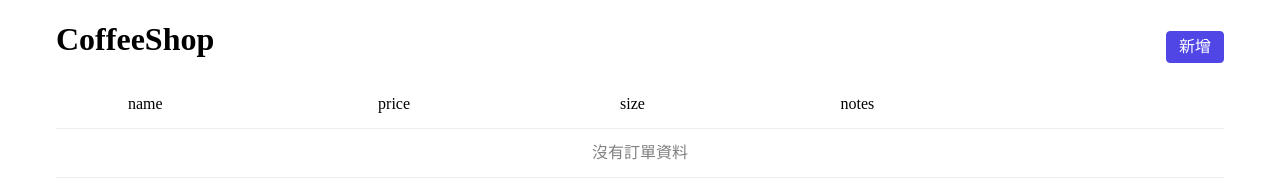
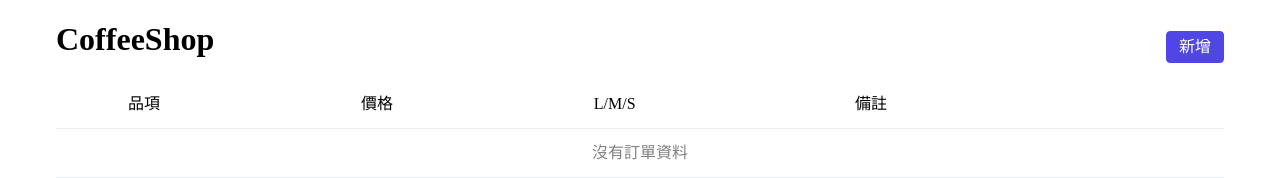
Before and after one commit to peterlife0617/vue-coffeeshop, a Vue app: page / in a window 1280 px wide. Shown: the top 178 px of the page. Built offline with nearby package versions, Linux system fonts and the light colour scheme; what vue3-uuid would draw is missing.

Commit message:
修正欄位名稱

```diff
--- a/src/components/OrderList.vue
+++ b/src/components/OrderList.vue
@@ -12,7 +12,7 @@ const showDetail = (value = true) => {
 
 const detail = ref({
   id: null,
-  price: 0,
+  price: 1,
   name: "",
   size: "",
   notes: "",
@@ -21,7 +21,7 @@ const detail = ref({
 const addData = () => {
   detail.value = {
     id: null,
-    price: 0,
+    price: 1,
     name: "",
     size: "",
     notes: "",
@@ -29,7 +29,7 @@ const addData = () => {
   showDetail();
 };
 const editData = (data) => {
-  detail.value = data;
+  detail.value = {...data};
   showDetail();
 };
 
@@ -64,20 +64,20 @@ const deleteData = (id) => {
       <thead>
         <tr>
           <th width="1%"></th>
-          <th>name</th>
-          <th>price</th>
-          <th>size</th>
-          <th>notes</th>
+          <th>品項</th>
+          <th>價格</th>
+          <th>L/M/S</th>
+          <th>備註</th>
           <th width="160" class="text-center"></th>
         </tr>
       </thead>
       <tbody>
         <tr v-for="(item, index) in list" :key="item.id">
           <td v-text="index + 1" data-th=""></td>
-          <td v-text="item.name" data-th="name"></td>
-          <td v-text="item.price" data-th="price"></td>
-          <td v-text="item.size" data-th="size"></td>
-          <td v-text="item.notes" data-th="notes"></td>
+          <td v-text="item.name" data-th="品項"></td>
+          <td v-text="item.price" data-th="價格"></td>
+          <td v-text="item.size" data-th="L/M/S"></td>
+          <td v-text="item.notes" data-th="備註"></td>
           <td data-th="">
             <button class="btn btn-icon" title="編輯" @click="editData(item)">
               <i class="fa-solid fa-pen-to-square"></i>
@@ -104,7 +104,7 @@ const deleteData = (id) => {
         <div class="mb-4">
           <div class="row mb-2">
             <div class="col-auto">
-              <label for="edit-name" class="form-label">Name</label>
+              <label for="edit-name" class="form-label">品項</label>
             </div>
             <div class="col-md">
               <input
@@ -117,20 +117,21 @@ const deleteData = (id) => {
           </div>
           <div class="row mb-2">
             <div class="col-auto">
-              <label for="edit-price" class="form-label">Price</label>
+              <label for="edit-price" class="form-label">價格</label>
             </div>
             <div class="col-md">
               <input
                 id="edit-price"
                 type="number"
                 class="form-control"
+                min="0"
                 v-model="detail.price"
               />
             </div>
           </div>
           <div class="row mb-2">
             <div class="col-auto">
-              <label for="edit-size" class="form-label">Size</label>
+              <label for="edit-size" class="form-label">尺寸</label>
             </div>
             <div class="col-md">
               <select id="edit-size" class="form-control" v-model="detail.size">
@@ -143,7 +144,7 @@ const deleteData = (id) => {
           </div>
           <div class="row mb-2">
             <div class="col-auto">
-              <label for="edit-notes" class="form-label">Notes</label>
+              <label for="edit-notes" class="form-label">備註</label>
             </div>
             <div class="col-md">
               <textarea
```
